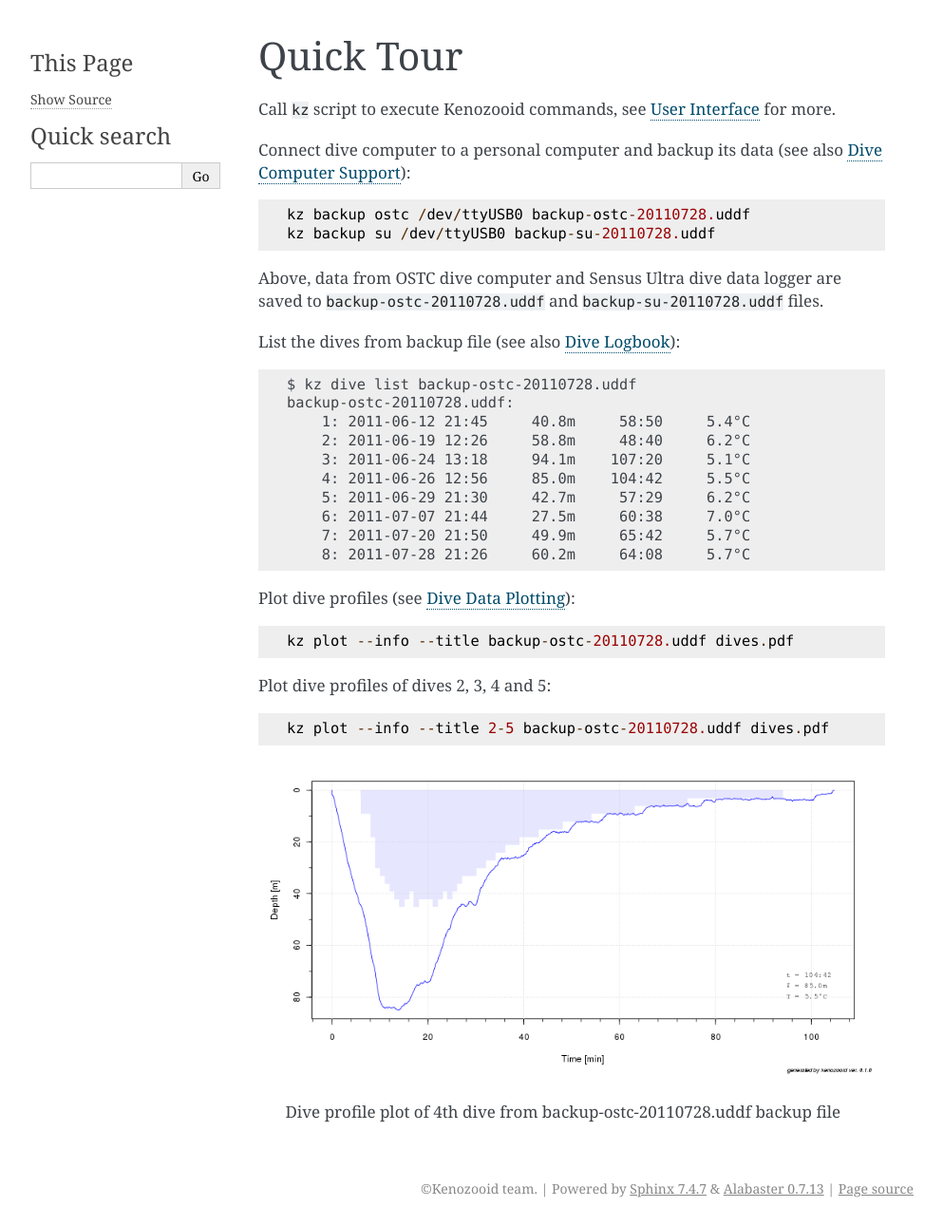
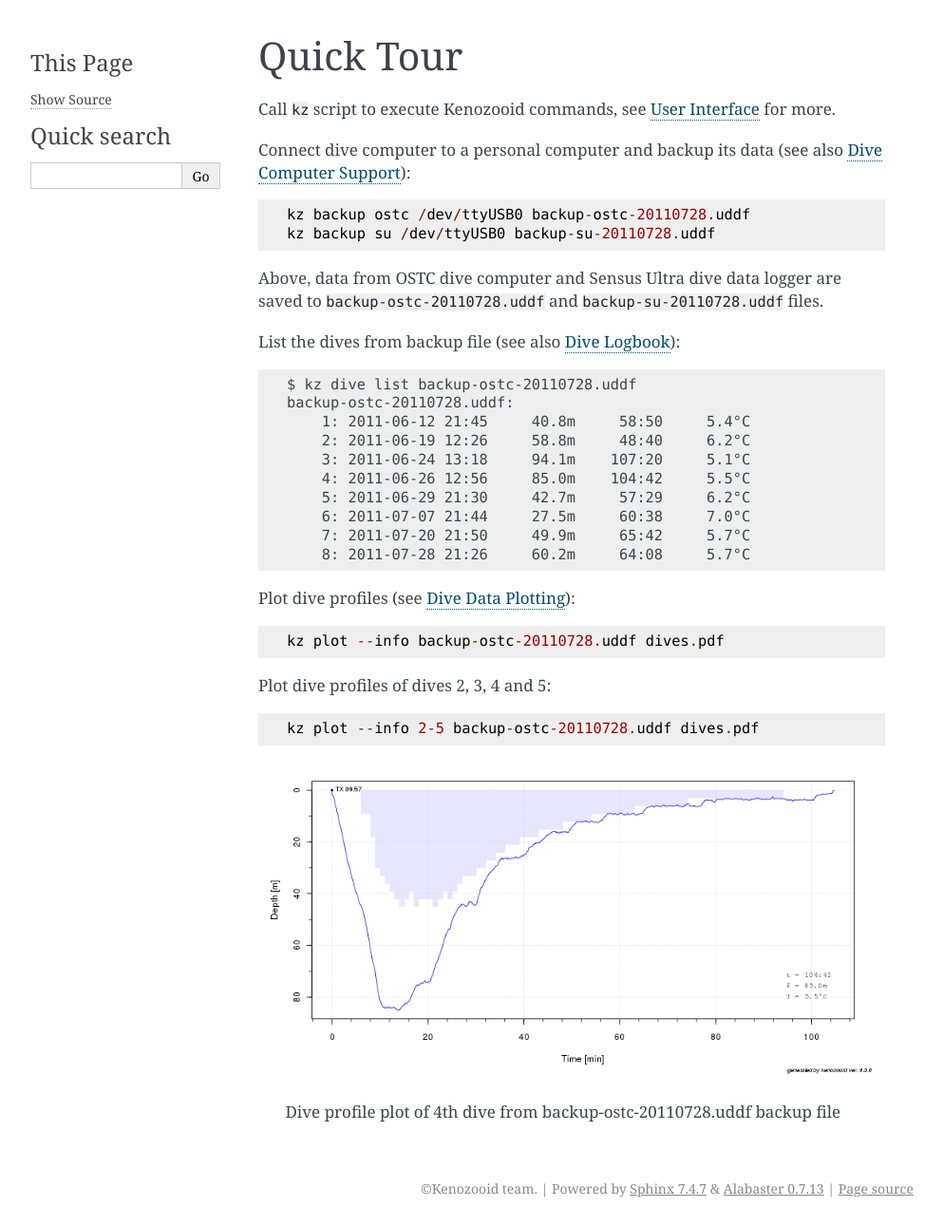
Before and after one commit to gitGNU/gnu_kenozooid, a Sphinx documentation site: the page built from doc/user/qt.rst, in a window 1280 px wide. Shown: the whole page at 95% size, without its empty margins (148-1141 px from the left). Built offline with Sphinx 7.4.7, drawn with Linux system fonts in a browser that asks for light colours.

Commit message:
- dive profiles graphs replotted to contain gas information

```diff
--- a/doc/user/qt.rst
+++ b/doc/user/qt.rst
@@ -31,11 +31,11 @@
 
 Plot dive profiles (see :ref:`user-plot`)::
 
-   kz plot --info --title backup-ostc-20110728.uddf dives.pdf
+   kz plot --info backup-ostc-20110728.uddf dives.pdf
 
 Plot dive profiles of dives 2, 3, 4 and 5::
 
-   kz plot --info --title 2-5 backup-ostc-20110728.uddf dives.pdf
+   kz plot --info 2-5 backup-ostc-20110728.uddf dives.pdf
 
 .. figure:: /user/dive-2011-06-26.*
    :align: center
```
Also changed, not shown: doc/user/dive-2011-06-26.png, 1 other file.
